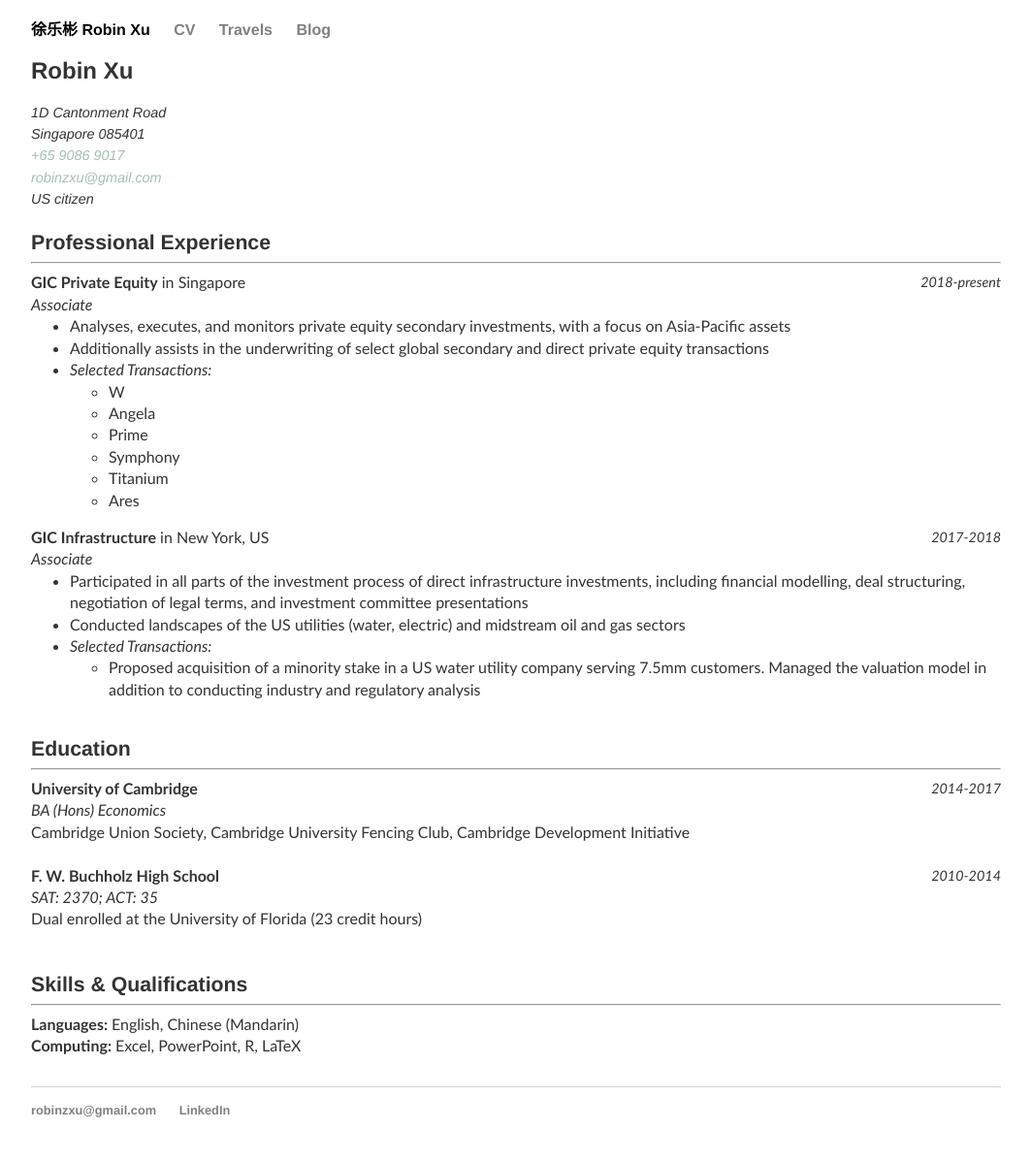
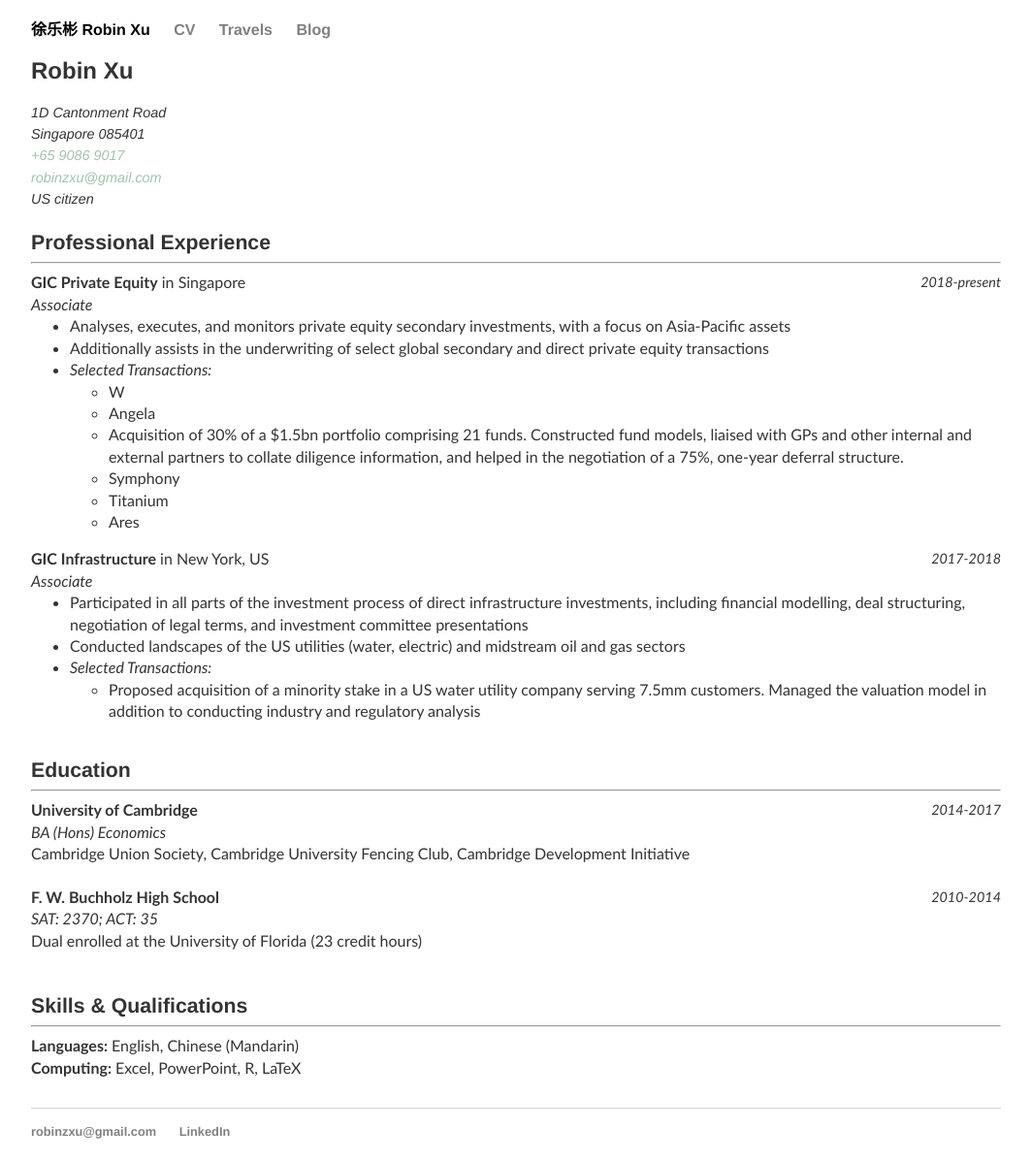
Before and after one commit to robinzxu/robinzxu.github.io, a Jekyll site: the page built from cv/index.html, in a window 1280 px wide. Shown: the whole page at 97% size, without its empty margins (108-1171 px from the left). Built offline with Jekyll 4.4.1, drawn with Linux system fonts in a browser that asks for light colours; before the commit the page ends 1176 px from its top, so only the background shows below that.

Commit message:
Update index.html

```diff
--- a/cv/index.html
+++ b/cv/index.html
@@ -28,7 +28,7 @@
 		<ul>
 			<li>W
 			<li>Angela
-			<li>Prime
+			<li>Acquisition of 30% of a $1.5bn portfolio comprising 21 funds. Constructed fund models, liaised with GPs and other internal and external partners to collate diligence information, and helped in the negotiation of a 75%, one-year deferral structure.
 			<li>Symphony
 			<li>Titanium
 			<li>Ares
```
